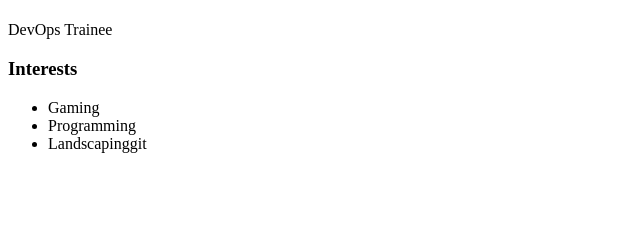
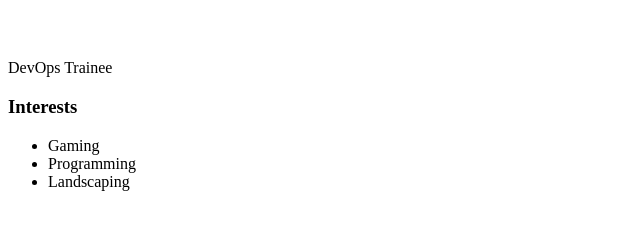
Before and after one commit to Emerson0304/brittney-stalberte.github.io, a plain HTML site: page index.html in a window 1280 px wide. Shown: the whole page, without its empty margins (0-640 px from the left). Drawn offline with Linux system fonts and the light colour scheme.

Commit message:
describe commit

```diff
--- a/index.html
+++ b/index.html
@@ -13,18 +13,18 @@
 
             <main>
                 <div class="sidebar">
-
+                    <img src>
                 </div>
 
                 <div class="content">
             <h2> </h2>
-            <p> DevOps Trainee </p>
+            <p> DevOps Trainee  </p>
             <div class="interests">
                 <h3>Interests</h3>
                 <ul>
                     <li>Gaming</li>
                     <li>Programming</li>
-                    <li>Landscapinggit </li>
+                    <li>Landscaping</li>
                 </ul>
             </div>
 
```
